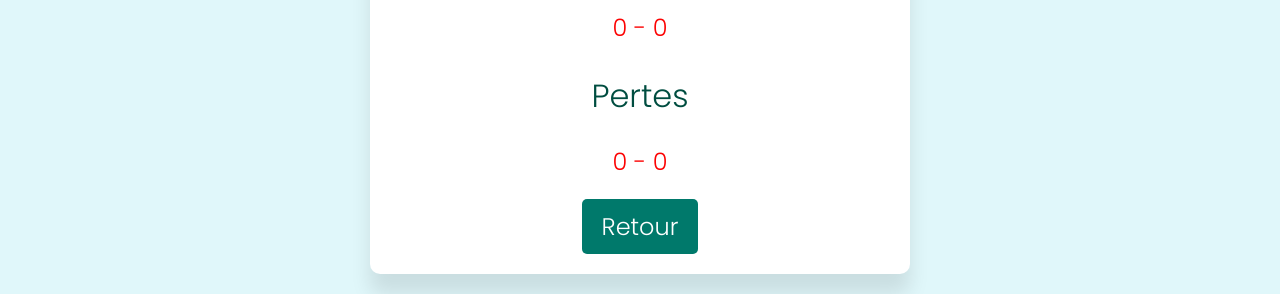
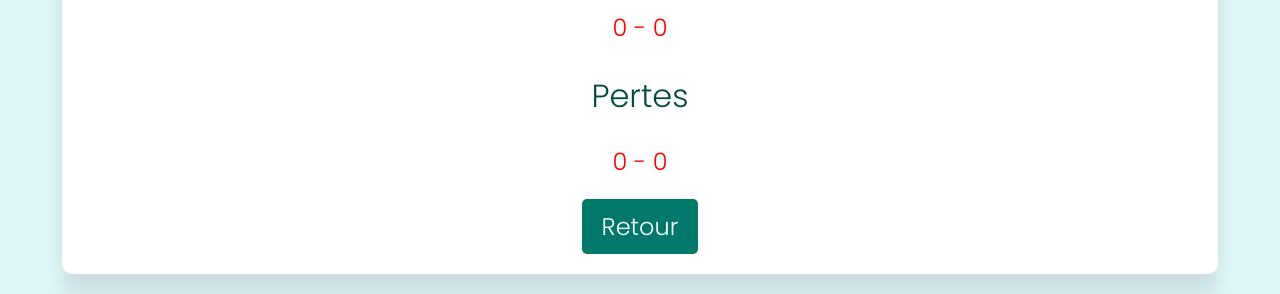
Before and after one commit to 0v3rdr1v3script/EasyPS, a plain HTML site: page Statistiques.html in a window 1280 px wide. Shown: the part 742-1036 px from the top of the page. Drawn offline with Linux system fonts and the light colour scheme.

Commit message:
Corrections statistiques + Containers ajustements

```diff
--- a/Statistiques.html
+++ b/Statistiques.html
@@ -33,11 +33,5 @@
             </div>
         </div>
         <script src="main.js"></script>
-        <script>
-        // Bouton retour
-        document.getElementById('back-btn').addEventListener('click', function() {
-            window.history.back();
-        });
-        </script>
     </body>
 </html>
--- a/main.css
+++ b/main.css
@@ -14,7 +14,7 @@
             box-shadow: 0 20px 20px rgba(0, 0, 0, 0.1);
             padding: 20px;
             width: 90%;
-            max-width: 500px;
+            max-width: 700;
             text-align: center;
         }
         h1 {
--- a/main.js
+++ b/main.js
@@ -349,12 +349,14 @@ if (path.endsWith('Statistiques.html')) {
     // Calcul du nombre de tirs et possessions pour chaque équipe
     let tirs1 = stats.tirs?.['1'] || 0;
     let tirs2 = stats.tirs?.['2'] || 0;
-    let possessions1 = stats.pertes?.['2'] || 0; // possessions de l'équipe 1 = pertes de l'équipe 2
-    let possessions2 = stats.pertes?.['1'] || 0; // possessions de l'équipe 2 = pertes de l'équipe 1
 
-    // On ajoute 1 possession initiale pour chaque équipe si elles ont eu la balle au moins une fois
-    if ((stats.tirs?.['1'] || stats.buts?.['1'] || stats.pertes?.['1'])) possessions1++;
-    if ((stats.tirs?.['2'] || stats.buts?.['2'] || stats.pertes?.['2'])) possessions2++;
+    // Possessions = pertes de balle + tirs + buts pour chaque équipe
+    let possessions1 = (stats.pertes?.['1'] || 0) + (stats.tirs?.['1'] || 0) + (stats.buts?.['1'] || 0);
+    let possessions2 = (stats.pertes?.['2'] || 0) + (stats.tirs?.['2'] || 0) + (stats.buts?.['2'] || 0);
+
+    // On considère au moins 1 possession si l'équipe a eu la balle
+    if (possessions1 === 0 && (stats.possession?.['1'] > 0)) possessions1 = 1;
+    if (possessions2 === 0 && (stats.possession?.['2'] > 0)) possessions2 = 1;
 
     // Barres distinctes pour chaque équipe
     function tirBar(tirs, possessions, color) {
@@ -382,3 +384,8 @@ if (path.endsWith('Statistiques.html')) {
     const pertesElem = document.getElementById('pertes');
     if (pertesElem) pertesElem.textContent = `${stats.pertes?.['1'] || 0} - ${stats.pertes?.['2'] || 0}`;
 }
+
+// Bouton retour
+document.getElementById('back-btn').addEventListener('click', function() {
+    window.history.back();
+});
```
